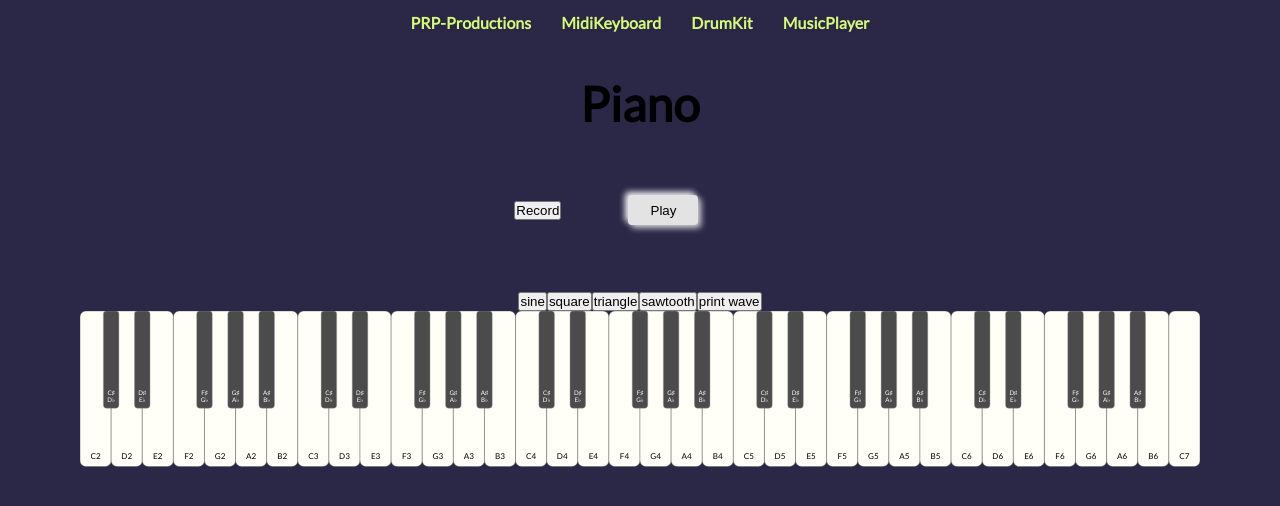
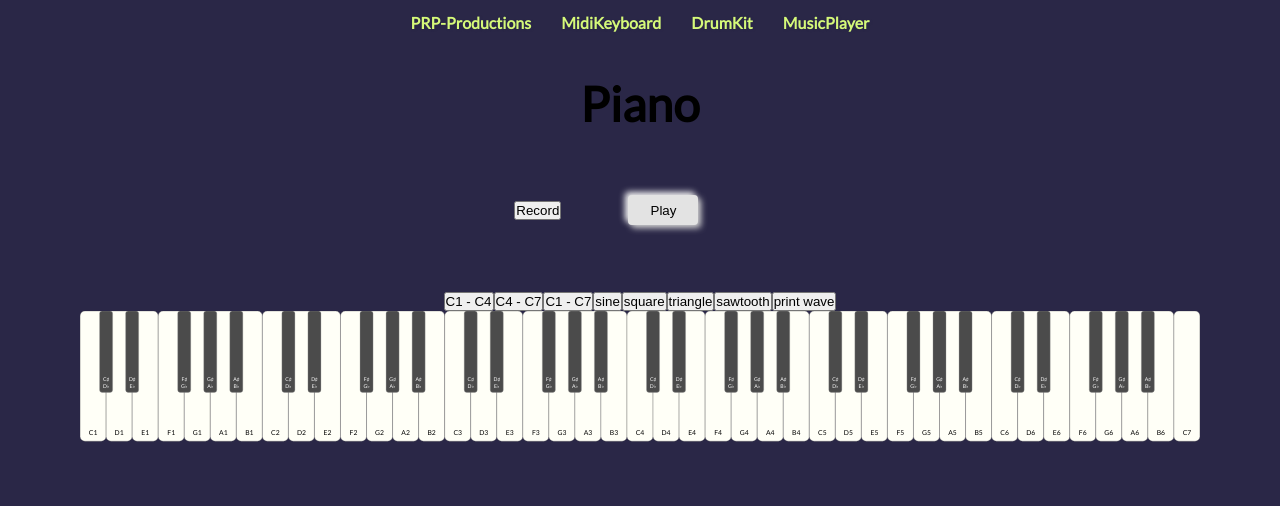
Before and after one commit to prp-productions/prp-productions, a React (Create React App) app: page /midiKeyboard in a window 1280 px wide. Shown: the top 506 px of the page. Built offline with nearby package versions, Linux system fonts and the light colour scheme.

Commit message:
AddRangeButtons Merge with waveFrom buttons
* add range buttons, isue play midi device, note noteOFF is not running

* add range

```diff
--- a/src/classes/AudioManager.js
+++ b/src/classes/AudioManager.js
@@ -28,21 +28,22 @@ export class AudioManager {
       const velocityGain = this.ctx.createGain();
       // const selectElement = document.querySelector("#waveform option:checked"); // TODO: put into settings manager
 
-      const osc = this.ctx.createOscillator();
-      osc.type = "sine"; //TODO: create pulldown
-      osc.frequency.value = this.midiToFrequency(note);
-      velocityGain.gain.value = velocityGainAmount;
+
+    const osc = this.ctx.createOscillator();
+    osc.type = "square"; //TODO: create pulldown
+    osc.frequency.value = this.midiToFrequency(note);
+    velocityGain.gain.value = velocityGainAmount;
 
       osc.connect(oscGain);
       osc.connect(velocityGain);
       velocityGain.connect(this.ctx.destination);
 
       osc.gain = oscGain;
-
       this.oscillators[note.toString()] = osc;
       osc.start();
       this.recordNote({ note, velocity });
     }
+
   }
 
   noteOff(note) {
--- a/src/components/Piano.js
+++ b/src/components/Piano.js
@@ -9,9 +9,11 @@ import "../styles/piano.css";
 const audioManager = new AudioManager();
 
 export const Piano = () => {
-  const [waveform, setWaveform] = useState("sine");
+  const [waveform, setWaveform] = useState("square");
+  const [range, setRange] = useState(["C1", "C7"]);
+  // const range = ["C1", "C4"];
+  // const range = ["C4", "C6"];
   let svg = null;
-  const range = ["C2", "C7"];
   const allNaturalNotes = getAllNaturalNotes(range);
   const whiteKeyWidth = 80;
   const pianoHeight = 400;
@@ -294,6 +296,10 @@ export const Piano = () => {
       />
       <RecordingManager audioManager={audioManager} />
 
+      <button onClick={() => setRange(["C1", "C4"])}>C1 - C4</button>
+      <button onClick={() => setRange(["C4", "C7"])}>C4 - C7</button>
+  <button onClick={() => setRange(["C1", "C7"])}>C1 - C7</button>
+
       <button
         className="dropdown-item"
         value="sine"
@@ -323,7 +329,7 @@ export const Piano = () => {
         sawtooth
       </button>
       <button onClick={() => console.log(waveform)}>print wave</button>
-      {/* </select> */}
+
       <div ref={pianoElem}></div>
     </div>
   );
```
Also changed, not shown: toDoList.txt.
